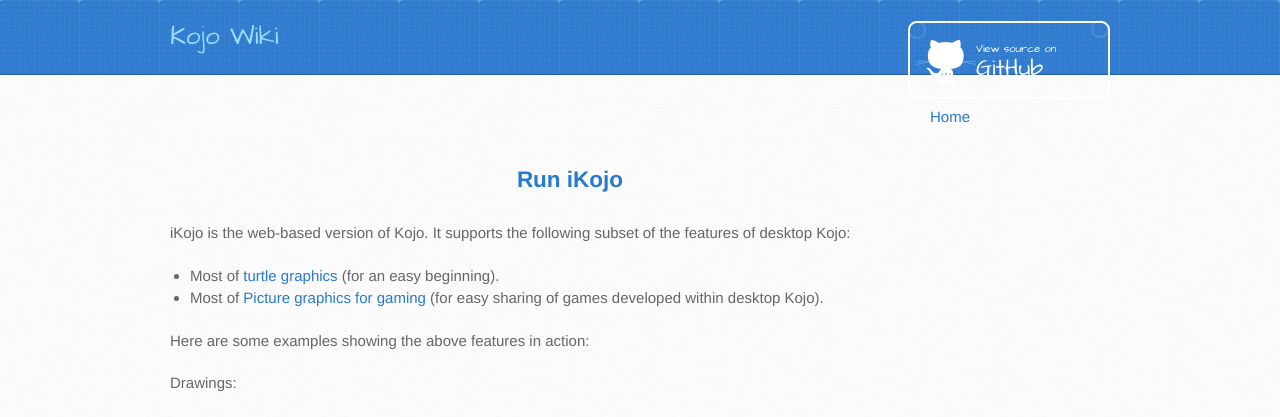
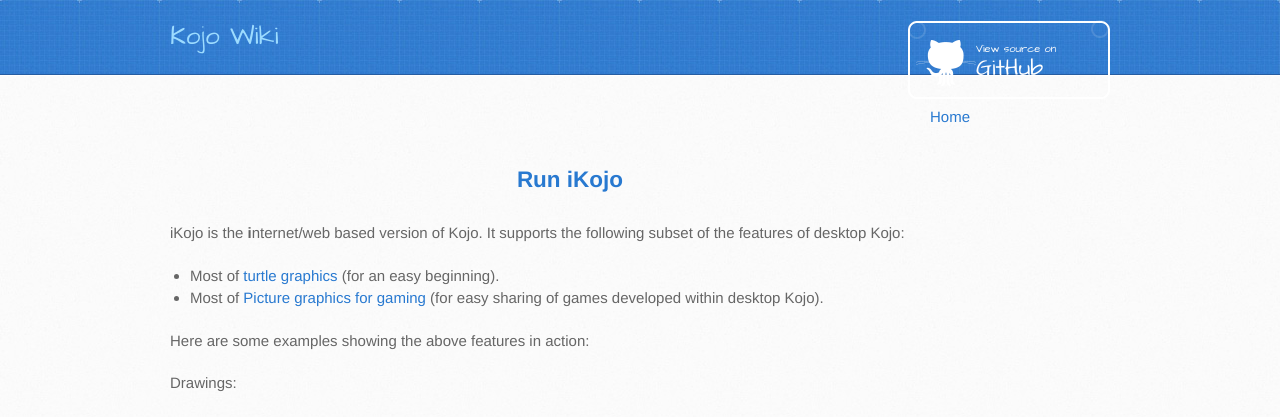
Before and after one commit to kojodoc/kojodoc.github.io, a Jekyll site: the page built from ikojo.md, in a window 1280 px wide. Shown: the top 417 px of the page. Built offline with Jekyll 4.4.1, drawn with Linux system fonts in a browser that asks for light colours; our own code applies the rules of GitHub Pages for plain Markdown files; the repository's description, which GitHub fills in, is left out.

Commit message:
Tweak iKojo page.

```diff
--- a/ikojo.md
+++ b/ikojo.md
@@ -8,7 +8,7 @@
   </span>
 </div>
 
-iKojo is the web-based version of Kojo. It supports the following subset of the features of desktop Kojo:
+iKojo is the **i**nternet/web based version of Kojo. It supports the following subset of the features of desktop Kojo:
 * Most of [turtle graphics](reference/turtle.html) (for an easy beginning).
 * Most of [Picture graphics for gaming](reference/gaming.html) (for easy sharing of games developed within desktop Kojo).
 
@@ -25,7 +25,7 @@ Games:
 * [Hunted](http://ikojo.in/sf/KQPttLI/0)
 * [Bugs](http://ikojo.in/sf/OuGi82j/0)
 * [Car Ride](http://ikojo.in/sf/erwlDLW/0)
-* [Lunar Lander](http://ikojo.in/sf/Y3MnOHR/0)
+* [Lunar Lander](http://ikojo.in/sf/Y3MnOHR/1)
 
 ### Background information
 The core idea behind iKojo is the following:
```
